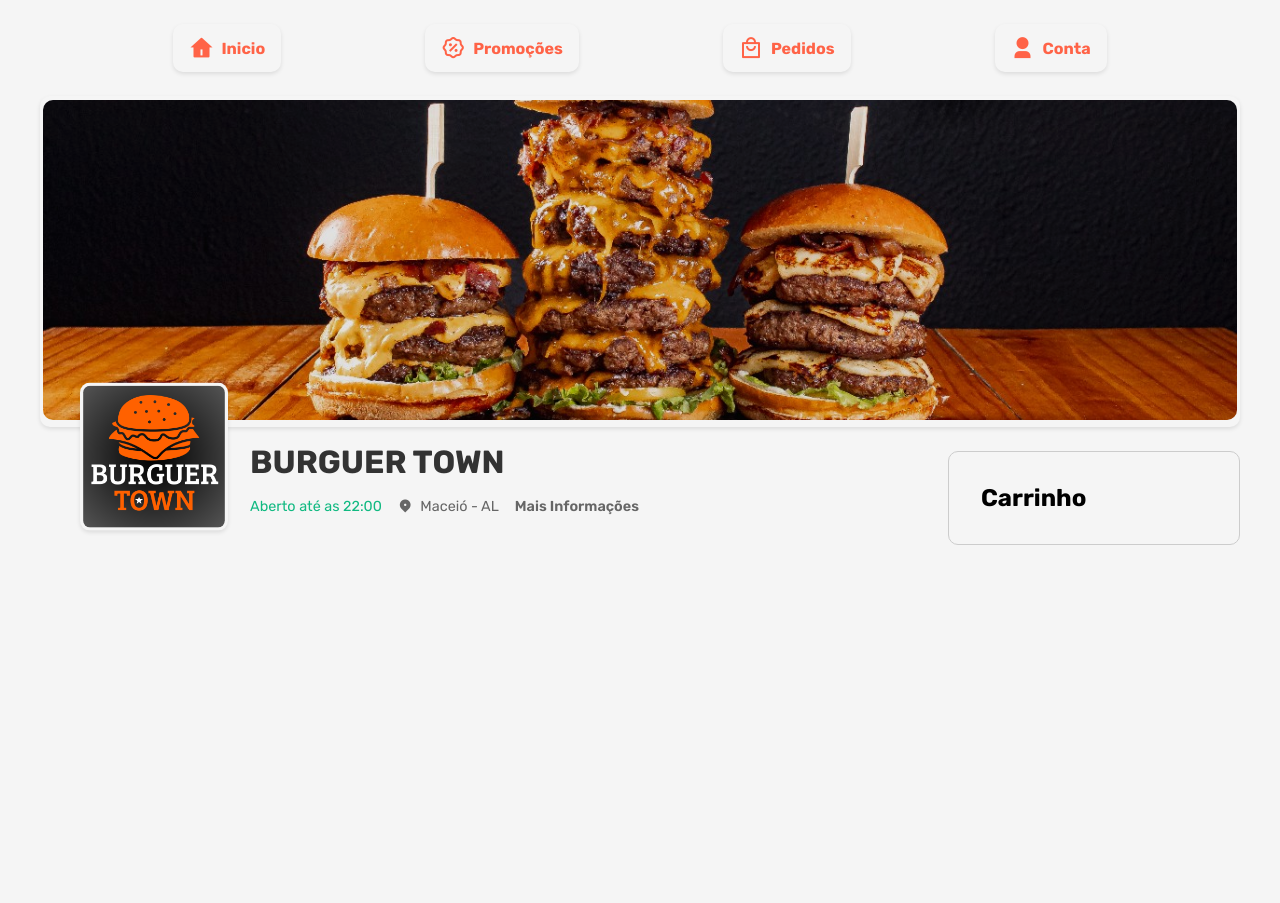
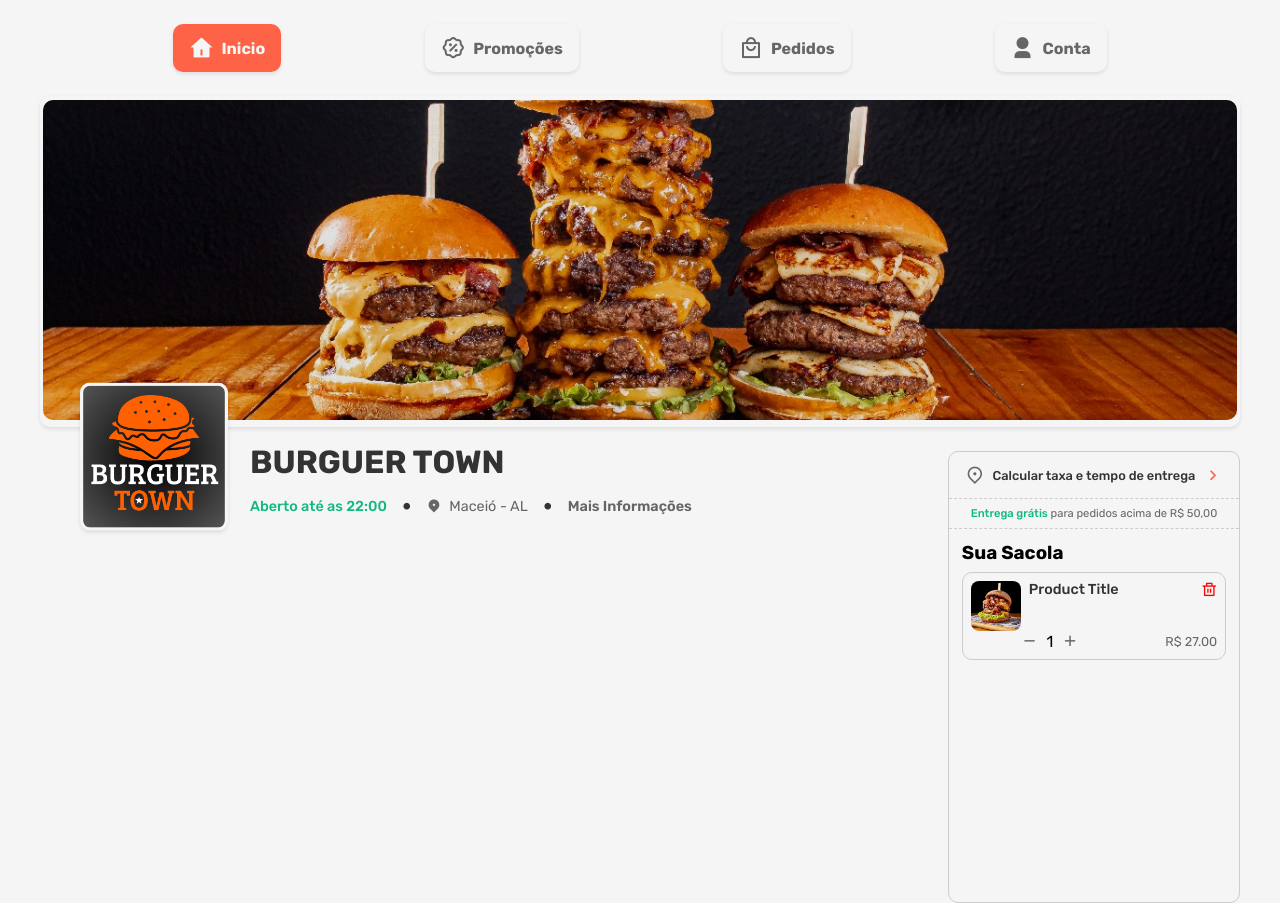
Before and after one commit to kauatorresfranca/burguer-town, a React (Vite) app: page / in a window 1280 px wide. Before the commit the page ends 800 px from the top, so only its background shows below. Built offline with nearby package versions, Linux system fonts and the light colour scheme.

Commit message:
add: cartitem

```diff
--- a/src/components/cart/index.tsx
+++ b/src/components/cart/index.tsx
@@ -1,9 +1,39 @@
 import * as S from './styles';
+import hamburguer from '../../assets/hamburguer.jpg';
 
 const Cart = () => {
     return (
         <S.Cart>
-            <h1>Carrinho</h1>
+            <S.CartDelivery>
+                <S.CartDeliveryFreight>
+                    <i className="ri-map-pin-2-line location"></i>
+                    <S.CartDeliveryTitle>Calcular taxa e tempo de entrega</S.CartDeliveryTitle>
+                    <i className="ri-arrow-right-s-line arrow"></i>
+                </S.CartDeliveryFreight>
+                <S.CartDeliveryMessage>
+                    <p><span>Entrega grátis</span> para pedidos acima de R$ 50,00</p>
+                </S.CartDeliveryMessage>
+            </S.CartDelivery>
+            <S.CartItems>
+                <h3>Sua Sacola</h3>
+                <S.CartItem>
+                    <S.FirstLine>
+                        <S.CartItemImageGroup>
+                            <S.CartItemImage src={hamburguer} alt="Product Image" />
+                            <S.CartItemTitle>Product Title</S.CartItemTitle>
+                        </S.CartItemImageGroup>
+                        <i className="ri-delete-bin-line delete"></i>
+                    </S.FirstLine>
+                    <S.SecondLine>
+                        <S.CartItemQuantity>
+                            <i className="ri-subtract-line"></i>
+                            1
+                            <i className="ri-add-line"></i>
+                        </S.CartItemQuantity>
+                        <S.CartItemPrice>R$ 27.00</S.CartItemPrice>
+                    </S.SecondLine>
+                </S.CartItem>
+            </S.CartItems>
         </S.Cart>
     );
 };
--- a/src/components/cart/styles.ts
+++ b/src/components/cart/styles.ts
@@ -4,8 +4,152 @@ import { colors } from "../../../styles";
 export const Cart = styled.div`
     display: flex;
     flex-direction: column;
-    padding: 2rem;
-    background-color: #f5f5f5;
+    padding-top: 0.8rem;
+    padding-bottom: 0.8rem;
     border-radius: 10px;
     border: 1px solid ${colors.outline};
 `;
+
+export const CartDelivery = styled.div`
+    display: flex;
+    flex-direction: column;
+`;
+
+export const CartDeliveryFreight = styled.div`
+    display: flex;
+    justify-content: center;
+    align-items: center;
+    padding-bottom: 0.8rem;
+    width: 100%;
+    gap: 0.5rem;
+
+    &:hover {
+        cursor: pointer;
+    }
+
+    i {
+        font-size: 1.2rem;
+
+        &.location {
+            color: ${colors.text};
+        }
+
+        &.arrow {
+            color: ${colors.primary};
+        }
+    }
+`;
+
+export const CartDeliveryMessage = styled.p`
+    display: flex;
+    justify-content: center;
+    width: 100%;
+    padding: 0.5rem 0;
+    border-top: 1px dashed ${colors.outline};
+    border-bottom: 1px dashed ${colors.outline};
+    color: ${colors.text};
+    font-size: 0.7rem;
+
+    span {
+        color: ${colors.green};
+        font-weight: 500;
+    }
+`;
+
+export const CartDeliveryTitle = styled.h3`
+    color: ${colors.title};
+    font-size: 0.8rem;
+    font-weight: 500;
+`;
+
+export const CartDeliveryText = styled.p`
+    color: ${colors.text};
+`;
+
+export const CartItems = styled.div`
+    display: flex;
+    flex-direction: column;
+    padding: 0.8rem;
+    gap: 0.5rem;
+    height: 360px;
+    width: 100%;
+`;
+
+export const CartItem = styled.div`
+    display: flex;
+    flex-direction: column;
+    justify-content: space-between;
+    padding: 0.5rem;
+    border-radius: 10px;
+    border: 1px solid ${colors.outline};
+`;
+
+export const CartItemImage = styled.img`
+    width: 50px;
+    height: 50px;
+    border-radius: 8px;
+`;
+
+export const CartItemDetails = styled.div`
+    flex: 1;
+    margin-left: 0.5rem;
+`;
+
+export const CartItemTitle = styled.h4`
+    color: ${colors.title};
+    font-size: 0.9rem;
+    font-weight: 500;
+`;
+
+export const CartItemQuantity = styled.div`
+    display: flex;
+    align-items: center;
+    justify-content: center;
+    gap: 0.5rem;
+
+    i {
+        font-size: 1rem;
+        color: ${colors.text};
+    }
+`;
+
+export const CartItemPrice = styled.p`
+    color: ${colors.text};
+    font-size: 0.8rem;
+`;
+
+export const FirstLine = styled.div`
+    display: flex;
+    align-items: flex-start;
+    justify-content: space-between;
+
+    .delete {
+        color: ${colors.red};
+
+        &:hover {
+            cursor: pointer;
+        }
+    }
+`;
+
+export const CartItemImageGroup = styled.div`
+    display: flex;
+    align-items: flex-start;
+    gap: 0.5rem;
+`;
+
+export const SecondLine = styled.div`
+    display: flex;
+    align-items: center;
+    justify-content: space-between;
+    padding-left: 50px;
+
+    i {
+        font-size: 1.1rem;
+        color: ${colors.text};
+
+        &:hover {
+            cursor: pointer;
+        }
+    }
+`;
--- a/src/components/navigation/index..tsx
+++ b/src/components/navigation/index..tsx
@@ -1,3 +1,4 @@
+import { useState } from 'react';
 import * as S from './styles';
 
 const navItems = [
@@ -8,11 +9,14 @@ const navItems = [
 ];
 
 const Navigation = () => {
+
+    const [activeItem, setActiveItem] = useState<string | null>("Inicio");
+
     return (
         <S.Nav>
             {
                 navItems.map((item) => (
-                    <S.NavItem key={item.label}>
+                    <S.NavItem key={item.label} className={activeItem === item.label ? "active" : ""} onClick={() => setActiveItem(item.label)}>
                         <i className={item.icon}></i>{item.label}
                     </S.NavItem>
                 ))
--- a/src/components/navigation/styles.ts
+++ b/src/components/navigation/styles.ts
@@ -15,9 +15,14 @@ export const NavItem = styled.div`
     gap: 0.5rem;
     padding: 0.7rem 1rem;
     font-weight: bold;
-    color: ${colors.primary};
+    color: ${colors.text};
     border-radius: 10px;
     box-shadow: 0 2px 4px rgba(0, 0, 0, 0.1);
+
+    &.active {
+        background-color: ${colors.primary};
+        color: ${colors.background};
+    }
 
     &:hover {
         background-color: ${colors.primary};
--- a/src/components/restaurant/index.tsx
+++ b/src/components/restaurant/index.tsx
@@ -9,7 +9,9 @@ const Restaurant = () => {
                 <h1>BURGUER TOWN</h1>
                 <S.RestaurantInfoDetails>
                     <p id='time'>Aberto até as 22:00</p>
+                    <i className="ri-checkbox-blank-circle-fill circle"></i>
                     <p id='location'><i className="ri-map-pin-2-fill"></i>Maceió - AL</p>
+                    <i className="ri-checkbox-blank-circle-fill circle"></i>
                     <p id='more-info'>Mais Informações</p>
                 </S.RestaurantInfoDetails>
             </S.RestaurantInfo>
--- a/src/components/restaurant/styles.ts
+++ b/src/components/restaurant/styles.ts
@@ -38,6 +38,7 @@ export const RestaurantInfo = styled.div`
 
 export const RestaurantInfoDetails = styled.div`
     display: flex;
+    align-items: center;
     gap: 1rem;
 
     p {
@@ -47,7 +48,8 @@ export const RestaurantInfoDetails = styled.div`
 
         //paragrafo de horario
         &#time {
-            color: #10b981;
+            font-weight: 500;
+            color: ${colors.green};
         }
 
         //paragrafo de localizacao
@@ -62,4 +64,9 @@ export const RestaurantInfoDetails = styled.div`
             font-weight: 600;
         }
     }
+
+    .circle {
+        font-size: 0.5rem;
+        color: ${colors.title};
+    }
 `;
--- a/styles.ts
+++ b/styles.ts
@@ -13,6 +13,8 @@ export const colors = {
     title: "#333333",
     text: "#666666",
     outline: "#CCCCCC",
+    green: "#10b981",
+    red: "#FF0000",
 };
 
 export const GlobalStyle = createGlobalStyle`
```
Also changed, not shown: src/assets/hamburguer.jpg (added).
